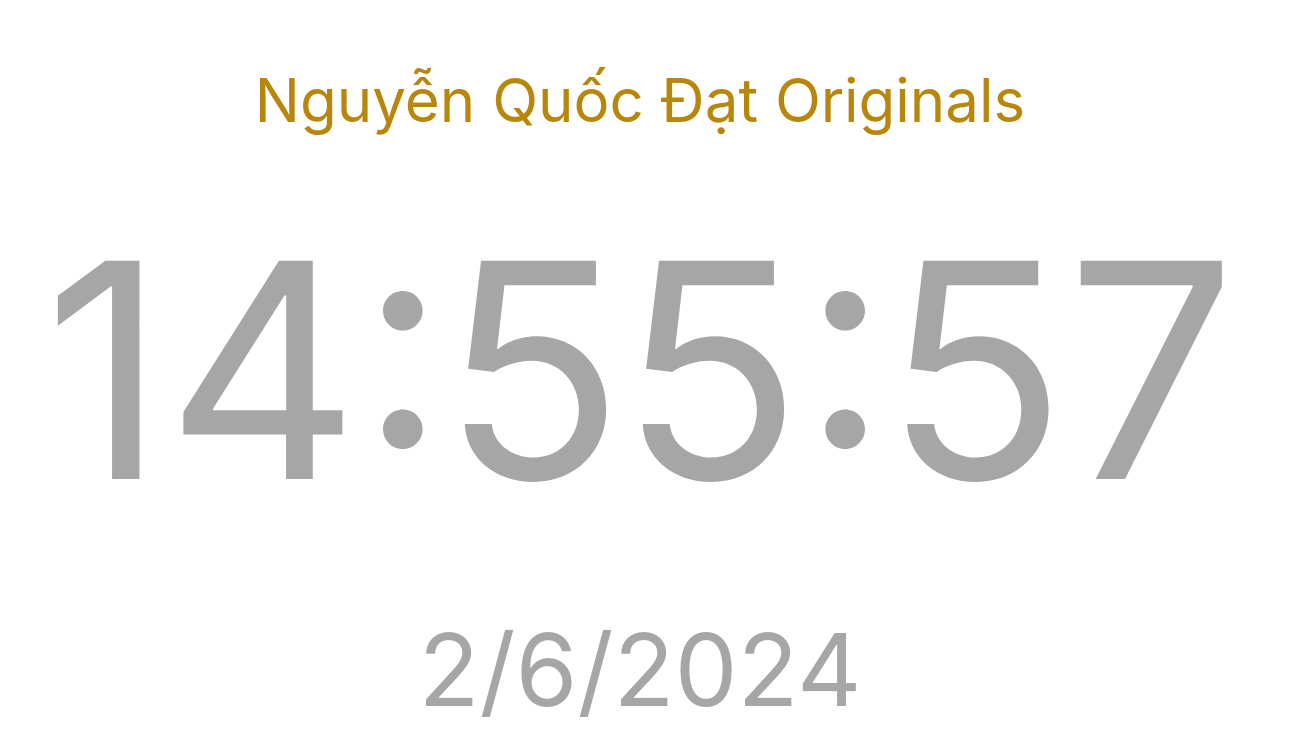
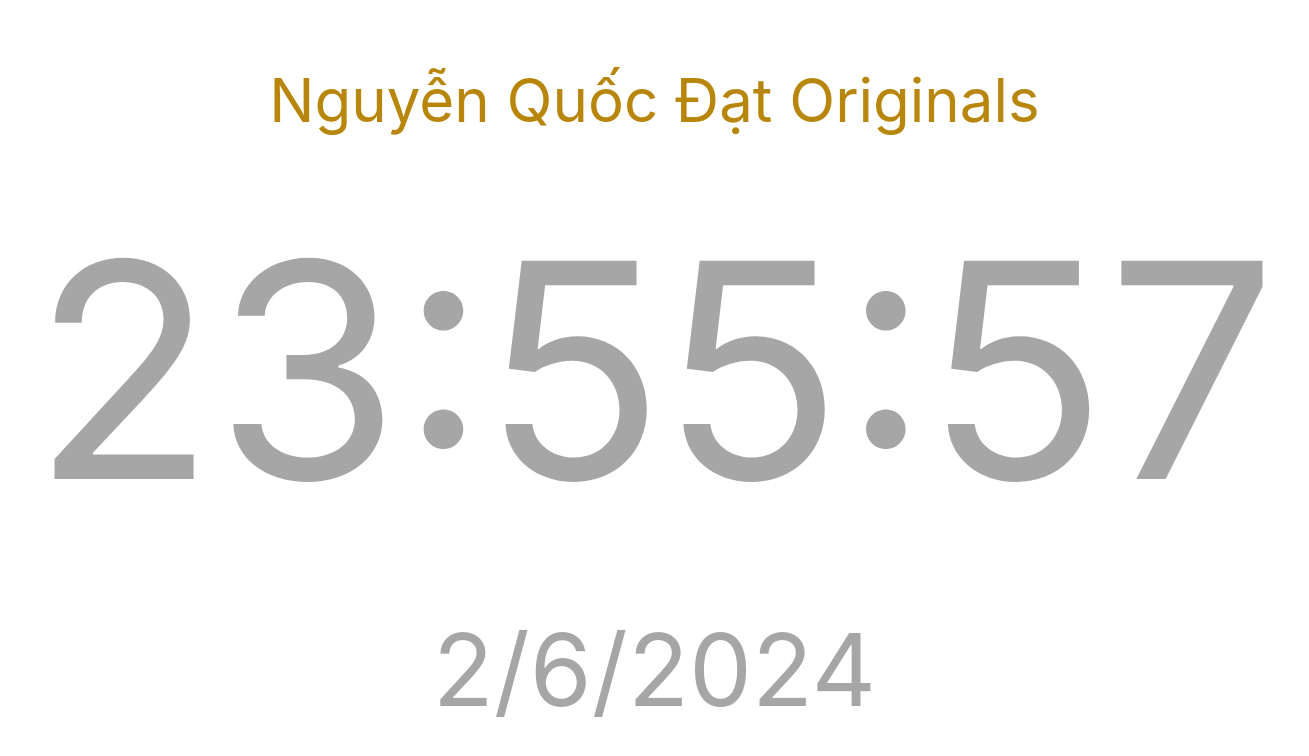
Before and after one commit to NguyenQuocDatOriginals/Clock-of-Nguyen-Quoc-Dat-Originals, a React (Vite) app: page / in a window 1280 px wide. Shown: the top 756 px of the page, 1309 px wide, since content can reach past the window. Built offline with nearby package versions, Linux system fonts and the light colour scheme.

Commit message:
Japanese time, Vietnamese date

```diff
--- a/src/clock.tsx
+++ b/src/clock.tsx
@@ -12,13 +12,13 @@ const Clock: React.FC = () => {
     return () => clearInterval(interval);
   }, []);
 
-  const formatTime = (date: Date) => {
-    return date.toLocaleTimeString('vi-VN', { hour12: false });
-  };
+    const formatTime = (date: Date) => {
+      return date.toLocaleTimeString('jp-JP', { timeZone: 'Asia/Tokyo', hour12: false });
+    };
 
-  const formatDate = (date: Date) => {
-    return date.toLocaleDateString('vi-VN');
-  };
+    const formatDate = (date: Date) => {
+      return date.toLocaleDateString('vi-VN');
+    };
 
   return (
     <div className="clock-container">
```
